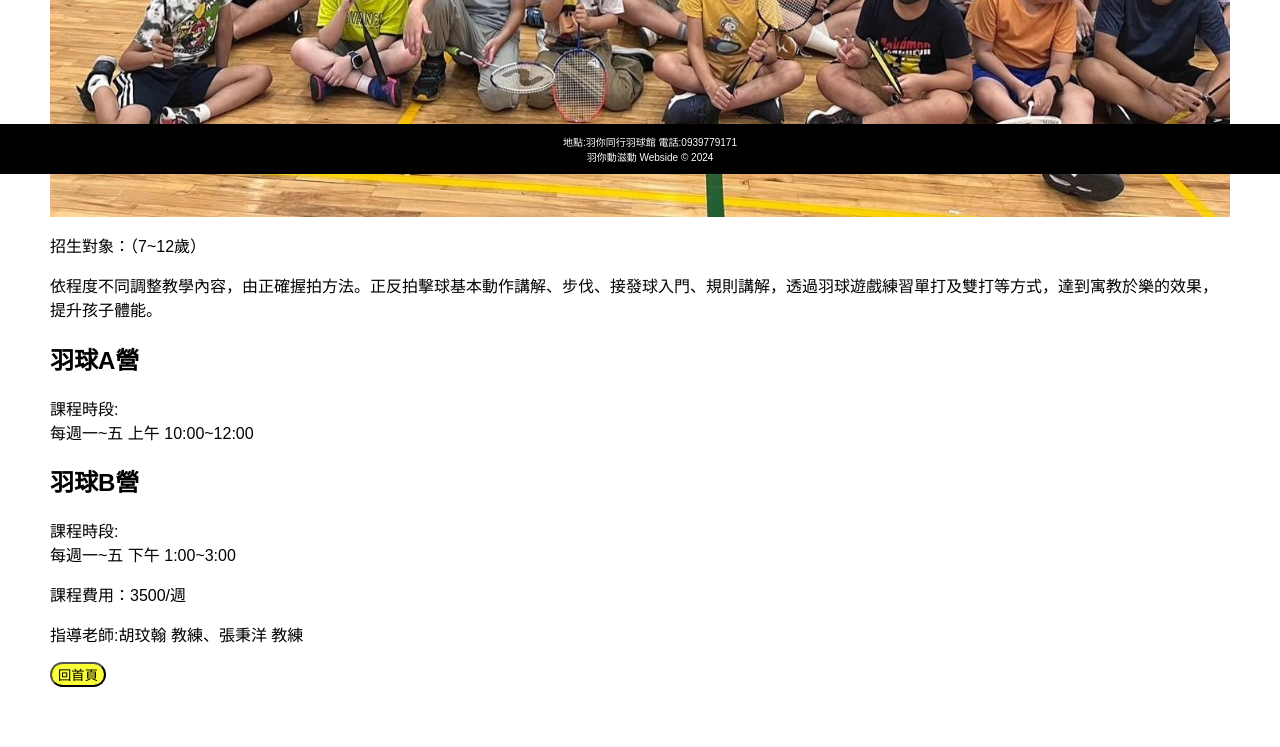
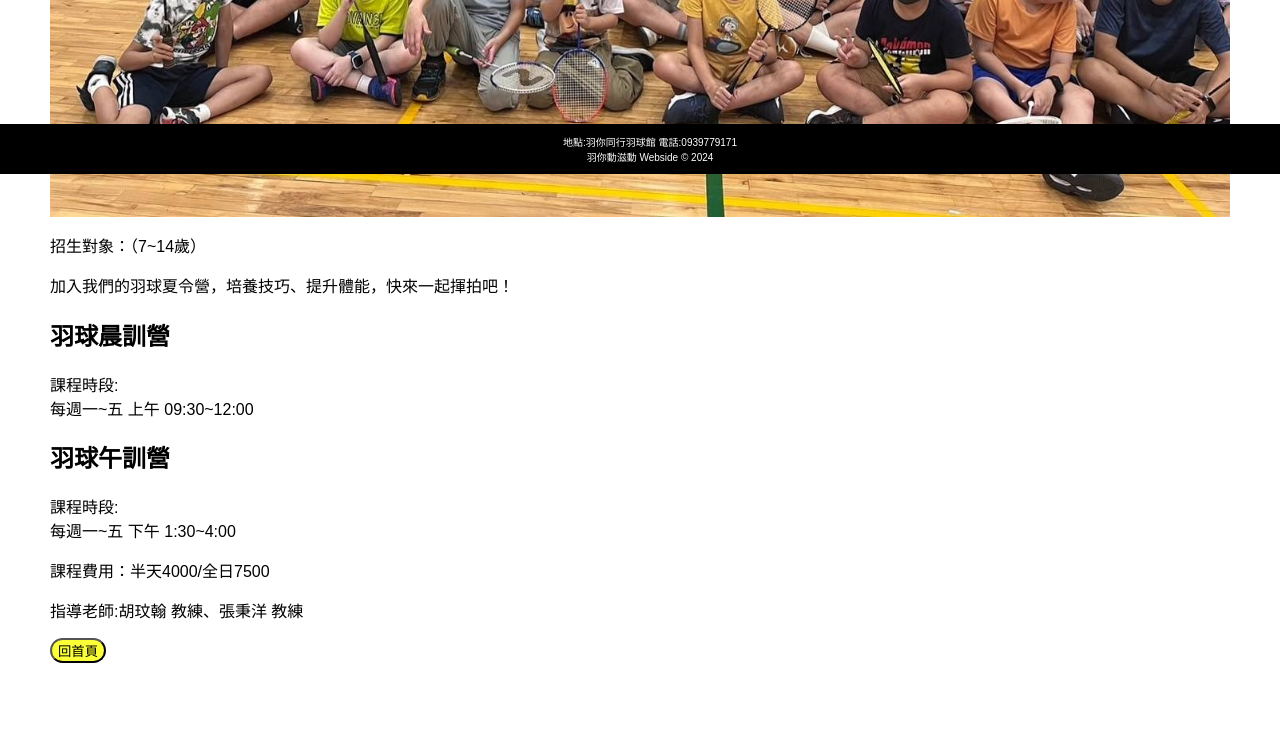
Before and after one commit to badminton113405/Badminton113405, a Django app: page /summer-view/ in a window 1280 px wide. Shown: the part 626-1373 px from the top of the page. After the commit the page ends 1289 px from the top, so only its background shows below. Run offline with Django 5.2, Linux system fonts and the light colour scheme; some web fonts are replaced.

Commit message:
-修改 夏、冬令營內容

```diff
--- a/BADMINTON/app/templates/summer.html
+++ b/BADMINTON/app/templates/summer.html
@@ -68,19 +68,19 @@
     <img src="{% static 'images/夏令營.jpg' %}" alt="初階班" class="class-img">
 
     <div class="about">
-        <p>招生對象：（7~12歲）</p>
+        <p>招生對象：（7~14歲）</p>
 
-        <p>依程度不同調整教學內容，由正確握拍方法。正反拍擊球基本動作講解、步伐、接發球入門、規則講解，透過羽球遊戲練習單打及雙打等方式，達到寓教於樂的效果，提升孩子體能。</p>
+        <p>加入我們的羽球夏令營，培養技巧、提升體能，快來一起揮拍吧！</p>
 
-        <h2>羽球A營</h2>
+        <h2>羽球晨訓營</h2>
             課程時段:<br>
-            每週一~五 上午 10:00~12:00<br>
+            每週一~五 上午 09:30~12:00<br>
 
-        <h2>羽球B營</h2>
+        <h2>羽球午訓營</h2>
             課程時段:<br>
-            每週一~五 下午 1:00~3:00<br>
+            每週一~五 下午 1:30~4:00<br>
 
-        <p>課程費用：3500/週</p>
+        <p>課程費用：半天4000/全日7500</p>
         <p>指導老師:胡玟翰 教練、張秉洋 教練</p>
     </div>
 
```
Also changed, not shown: BADMINTON/app/templates/winter.html (+5 -5 lines).
